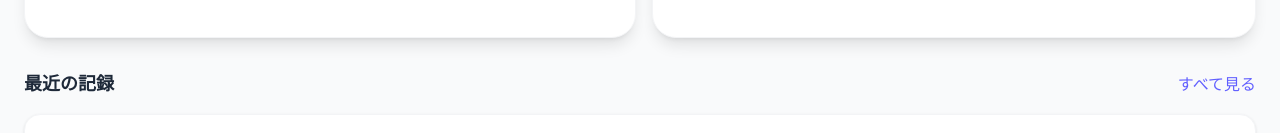
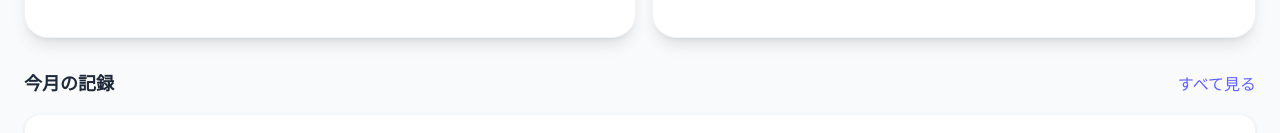
Before and after one commit to yuinter10/kakeibo, a React (Vite) app: page / in a window 1280 px wide. Shown: the part 464-597 px from the top of the page. Built offline with nearby package versions, Linux system fonts and the light colour scheme.

Commit message:
Rename recent transactions section to monthly records

```diff
--- a/src/App.jsx
+++ b/src/App.jsx
@@ -1528,7 +1528,7 @@ style={{
 
       <div className="mt-8 px-6">
         <div className="mb-4 flex items-center justify-between">
-          <h2 className="text-lg font-extrabold text-gray-800">最近の記録</h2>
+          <h2 className="text-lg font-extrabold text-gray-800">今月の記録</h2>
           <button
             onClick={() => setActiveTab('transactions')}
             className="text-sm font-bold text-indigo-500"
```
